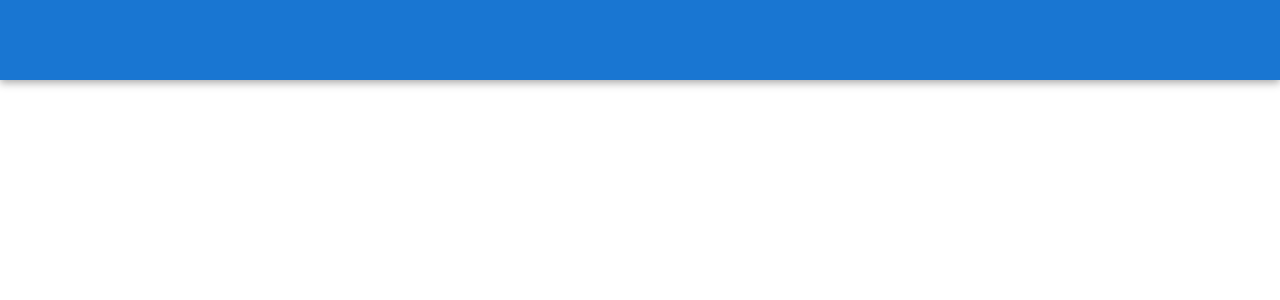
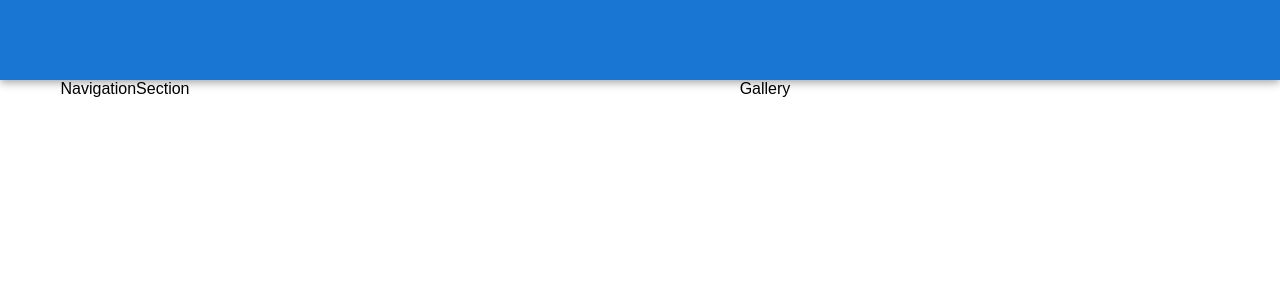
Before and after one commit to Avi98/sign_easy_gallery, a React (Create React App) app: page / in a window 1280 px wide. Shown: the top 300 px of the page. Built offline with nearby package versions, Linux system fonts and the light colour scheme.

Commit message:
basic layout

```diff
--- a/src/App.js
+++ b/src/App.js
@@ -1,12 +1,17 @@
 import React, { Component } from 'react';
 import './App.css';
-import { Header } from './components';
+import { Header, Layout } from './components';
+import { Gallery, NavigationSection } from './containers';
 
 class App extends Component {
   render() {
     return (
       <div className="App">
         <Header />
+        <Layout>
+          <NavigationSection />
+          <Gallery />
+        </Layout>
       </div>
     );
   }
--- a/src/components/index.js
+++ b/src/components/index.js
@@ -1 +1,2 @@
 export {Header} from './header'
+export {Layout} from './layout'
--- /dev/null
+++ b/src/components/layout.js
@@ -0,0 +1,14 @@
+import React from 'react';
+import styled from "styled-components";
+
+const GridCol = styled.div`
+    display:grid;
+    grid-template-columns: minmax(150px, 250px) 2fr;
+    height: 100%;
+`
+
+export const Layout = ({children}) =>{
+    return <GridCol>
+        {children}
+    </GridCol>
+}
--- /dev/null
+++ b/src/containers/Gallery.js
@@ -0,0 +1,6 @@
+import React from 'react';
+
+
+export const Gallery = () =>{
+    return <section>Gallery</section>
+}
--- /dev/null
+++ b/src/containers/NavigationSection.js
@@ -0,0 +1,6 @@
+import React from 'react';
+
+
+export const NavigationSection = () =>{
+    return <section>NavigationSection</section>
+}
--- /dev/null
+++ b/src/containers/index.js
@@ -0,0 +1,2 @@
+export {NavigationSection} from './NavigationSection'
+export {Gallery} from './Gallery'
```
Also changed, not shown: 1 other file (tests, documents, lock files or other folders).
